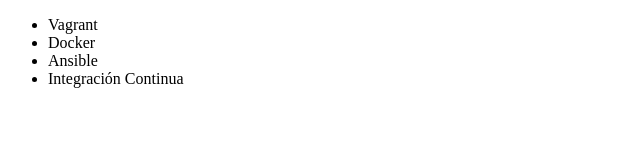
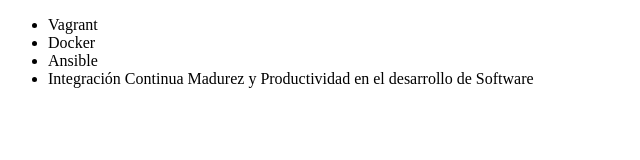
Before and after one commit to Marioeelia/Alura-Git, a plain HTML site: page index.html in a window 1280 px wide. Shown: the whole page, without its empty margins (0-640 px from the left). Drawn offline with Linux system fonts and the light colour scheme.

Commit message:
Renombrando curso de Integracion Continua

```diff
--- a/index.html
+++ b/index.html
@@ -9,7 +9,7 @@
             <li>Vagrant</li>
             <li>Docker</li>
             <li>Ansible</li>
-            <li>Integración Continua</li>
+            <li>Integración Continua Madurez y Productividad en el desarrollo de Software</li>
         </ul>
     </body>
 </html>
```
